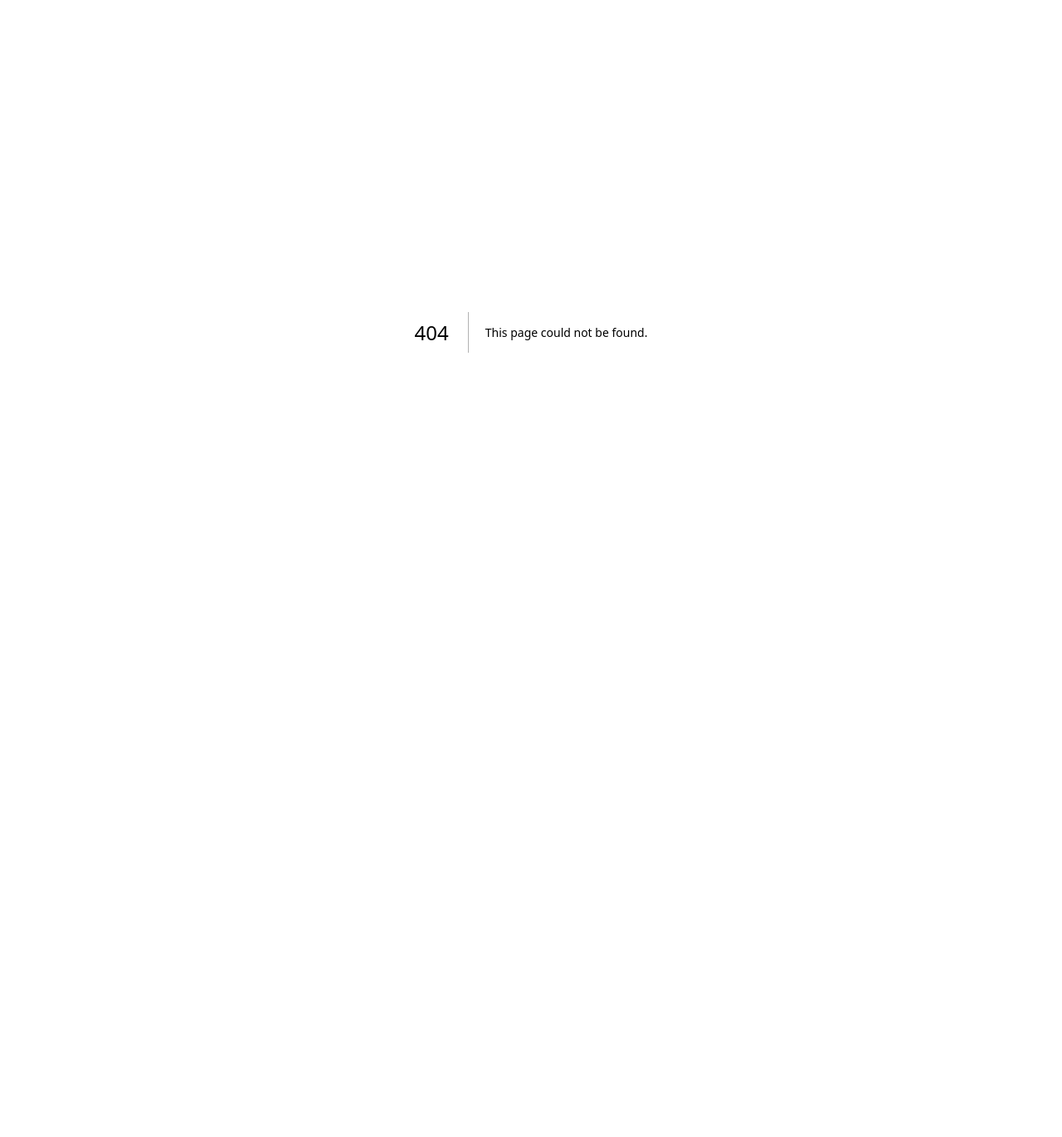
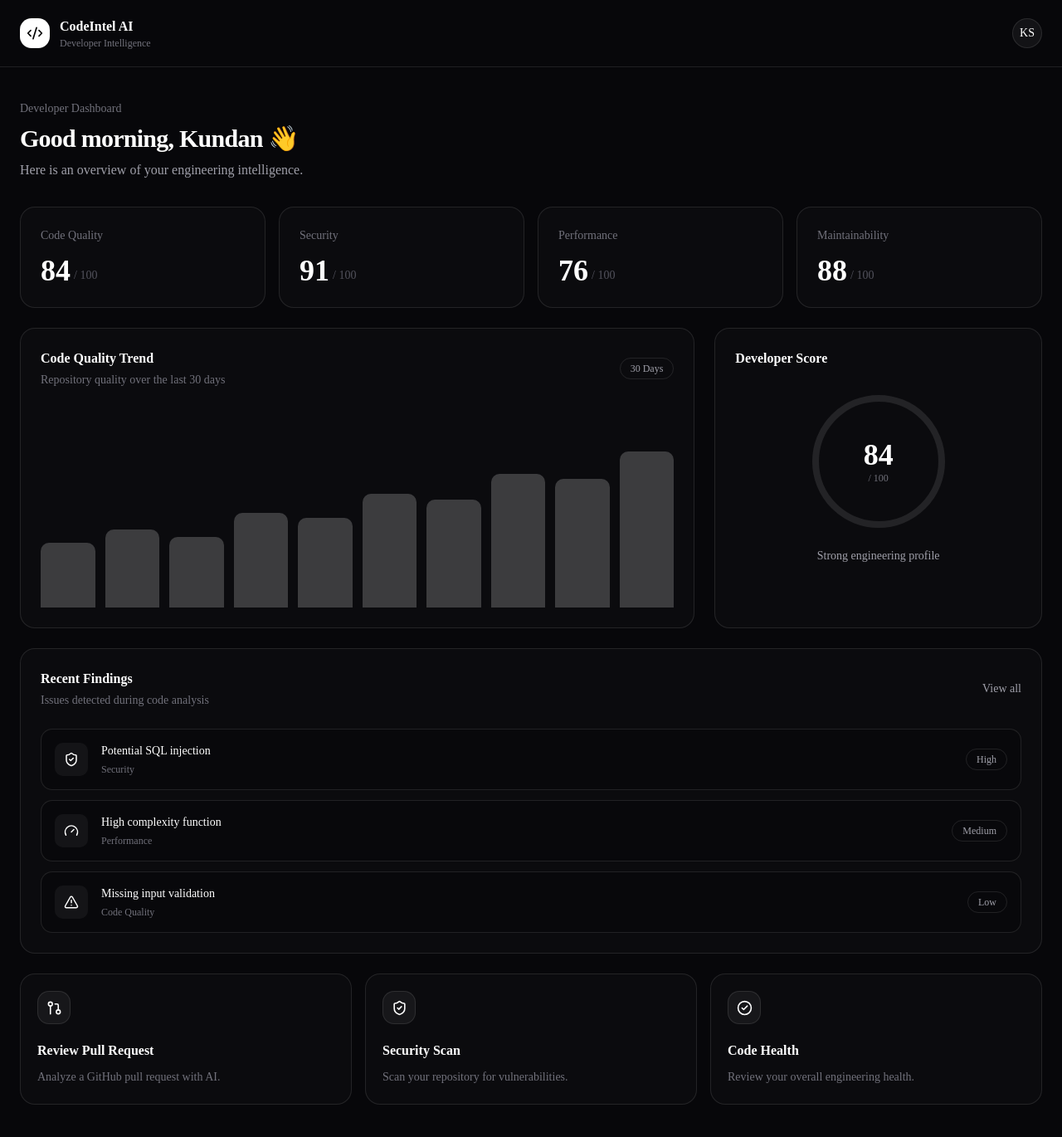
Before and after one commit to kundan2678-stack/codeintel-ai, a Next.js app: page /dashboard in a window 1280 px wide. Before the commit this address had no page. Shown: the whole page at 83% size. Before the commit the page ends 800 px from the top, so only its background shows below. Built offline with nearby package versions, Linux system fonts and the light colour scheme.

Commit message:
feat: add developer intelligence dashboard

```diff
--- /dev/null
+++ b/app/dashboard/page.tsx
@@ -0,0 +1,258 @@
+import {
+  Code2,
+  ShieldCheck,
+  Gauge,
+  GitPullRequest,
+  AlertTriangle,
+  CheckCircle2,
+} from "lucide-react";
+
+const metrics = [
+  {
+    title: "Code Quality",
+    value: "84",
+    label: "/ 100",
+  },
+  {
+    title: "Security",
+    value: "91",
+    label: "/ 100",
+  },
+  {
+    title: "Performance",
+    value: "76",
+    label: "/ 100",
+  },
+  {
+    title: "Maintainability",
+    value: "88",
+    label: "/ 100",
+  },
+];
+
+const findings = [
+  {
+    title: "Potential SQL injection",
+    type: "Security",
+    severity: "High",
+  },
+  {
+    title: "High complexity function",
+    type: "Performance",
+    severity: "Medium",
+  },
+  {
+    title: "Missing input validation",
+    type: "Code Quality",
+    severity: "Low",
+  },
+];
+
+export default function Dashboard() {
+  return (
+    <main className="min-h-screen bg-[#07070a] text-white">
+      {/* Header */}
+      <header className="border-b border-white/10">
+        <div className="mx-auto flex max-w-7xl items-center justify-between px-6 py-5">
+          <div className="flex items-center gap-3">
+            <div className="flex h-9 w-9 items-center justify-center rounded-xl bg-white text-black">
+              <Code2 size={20} />
+            </div>
+
+            <div>
+              <h1 className="font-semibold">CodeIntel AI</h1>
+              <p className="text-xs text-zinc-500">
+                Developer Intelligence
+              </p>
+            </div>
+          </div>
+
+          <div className="flex h-9 w-9 items-center justify-center rounded-full border border-white/10 bg-white/5 text-sm">
+            KS
+          </div>
+        </div>
+      </header>
+
+      {/* Dashboard */}
+      <section className="mx-auto max-w-7xl px-6 py-10">
+        {/* Welcome */}
+        <div>
+          <p className="text-sm text-zinc-500">Developer Dashboard</p>
+
+          <h2 className="mt-2 text-3xl font-bold tracking-tight">
+            Good morning, Kundan 👋
+          </h2>
+
+          <p className="mt-2 text-zinc-400">
+            Here is an overview of your engineering intelligence.
+          </p>
+        </div>
+
+        {/* Metrics */}
+        <div className="mt-8 grid gap-4 md:grid-cols-2 lg:grid-cols-4">
+          {metrics.map((metric) => (
+            <div
+              key={metric.title}
+              className="rounded-2xl border border-white/10 bg-white/[0.02] p-6"
+            >
+              <p className="text-sm text-zinc-500">{metric.title}</p>
+
+              <div className="mt-3 flex items-end gap-1">
+                <span className="text-4xl font-bold">
+                  {metric.value}
+                </span>
+
+                <span className="mb-1 text-sm text-zinc-600">
+                  {metric.label}
+                </span>
+              </div>
+            </div>
+          ))}
+        </div>
+
+        {/* Main Grid */}
+        <div className="mt-6 grid gap-6 lg:grid-cols-3">
+          {/* Quality Chart */}
+          <div className="rounded-2xl border border-white/10 bg-white/[0.02] p-6 lg:col-span-2">
+            <div className="flex items-center justify-between">
+              <div>
+                <h3 className="font-semibold">Code Quality Trend</h3>
+                <p className="mt-1 text-sm text-zinc-500">
+                  Repository quality over the last 30 days
+                </p>
+              </div>
+
+              <span className="rounded-full border border-white/10 px-3 py-1 text-xs text-zinc-400">
+                30 Days
+              </span>
+            </div>
+
+            <div className="mt-10 flex h-56 items-end gap-3">
+              {[35, 42, 38, 51, 48, 61, 58, 72, 69, 84].map(
+                (height, index) => (
+                  <div
+                    key={index}
+                    className="flex-1 rounded-t-lg bg-white/20 transition hover:bg-white/40"
+                    style={{ height: `${height}%` }}
+                  />
+                ),
+              )}
+            </div>
+          </div>
+
+          {/* Developer Score */}
+          <div className="rounded-2xl border border-white/10 bg-white/[0.02] p-6">
+            <h3 className="font-semibold">Developer Score</h3>
+
+            <div className="mt-8 flex items-center justify-center">
+              <div className="flex h-40 w-40 items-center justify-center rounded-full border-8 border-white/10">
+                <div className="text-center">
+                  <p className="text-4xl font-bold">84</p>
+                  <p className="text-xs text-zinc-500">/ 100</p>
+                </div>
+              </div>
+            </div>
+
+            <p className="mt-6 text-center text-sm text-zinc-400">
+              Strong engineering profile
+            </p>
+          </div>
+        </div>
+
+        {/* Findings */}
+        <div className="mt-6 rounded-2xl border border-white/10 bg-white/[0.02] p-6">
+          <div className="flex items-center justify-between">
+            <div>
+              <h3 className="font-semibold">Recent Findings</h3>
+              <p className="mt-1 text-sm text-zinc-500">
+                Issues detected during code analysis
+              </p>
+            </div>
+
+            <button className="text-sm text-zinc-400 transition hover:text-white">
+              View all
+            </button>
+          </div>
+
+          <div className="mt-6 space-y-3">
+            {findings.map((finding) => (
+              <div
+                key={finding.title}
+                className="flex items-center gap-4 rounded-xl border border-white/10 bg-black/20 p-4"
+              >
+                <div className="flex h-10 w-10 items-center justify-center rounded-lg bg-white/5">
+                  {finding.type === "Security" ? (
+                    <ShieldCheck size={18} />
+                  ) : finding.type === "Performance" ? (
+                    <Gauge size={18} />
+                  ) : (
+                    <AlertTriangle size={18} />
+                  )}
+                </div>
+
+                <div className="flex-1">
+                  <p className="text-sm font-medium">
+                    {finding.title}
+                  </p>
+
+                  <p className="mt-1 text-xs text-zinc-500">
+                    {finding.type}
+                  </p>
+                </div>
+
+                <span className="rounded-full border border-white/10 px-3 py-1 text-xs text-zinc-400">
+                  {finding.severity}
+                </span>
+              </div>
+            ))}
+          </div>
+        </div>
+
+        {/* Quick Actions */}
+        <div className="mt-6 grid gap-4 md:grid-cols-3">
+          <Action
+            icon={<GitPullRequest size={19} />}
+            title="Review Pull Request"
+            description="Analyze a GitHub pull request with AI."
+          />
+
+          <Action
+            icon={<ShieldCheck size={19} />}
+            title="Security Scan"
+            description="Scan your repository for vulnerabilities."
+          />
+
+          <Action
+            icon={<CheckCircle2 size={19} />}
+            title="Code Health"
+            description="Review your overall engineering health."
+          />
+        </div>
+      </section>
+    </main>
+  );
+}
+
+function Action({
+  icon,
+  title,
+  description,
+}: {
+  icon: React.ReactNode;
+  title: string;
+  description: string;
+}) {
+  return (
+    <div className="group cursor-pointer rounded-2xl border border-white/10 bg-white/[0.02] p-5 transition hover:-translate-y-1 hover:bg-white/[0.04]">
+      <div className="flex h-10 w-10 items-center justify-center rounded-xl border border-white/10 bg-white/5">
+        {icon}
+      </div>
+
+      <h3 className="mt-5 font-semibold">{title}</h3>
+
+      <p className="mt-2 text-sm leading-6 text-zinc-500">
+        {description}
+      </p>
+    </div>
+  );
+}
```
